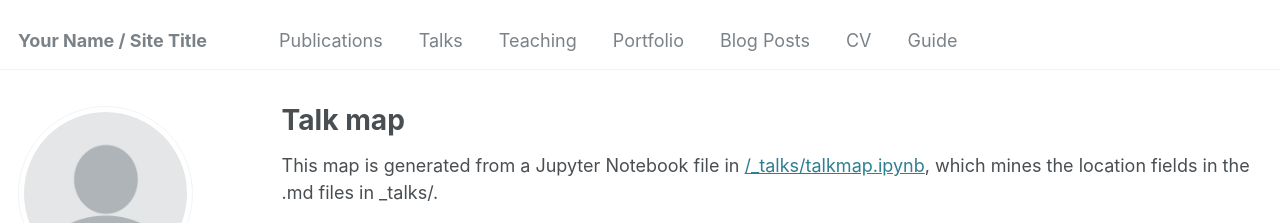
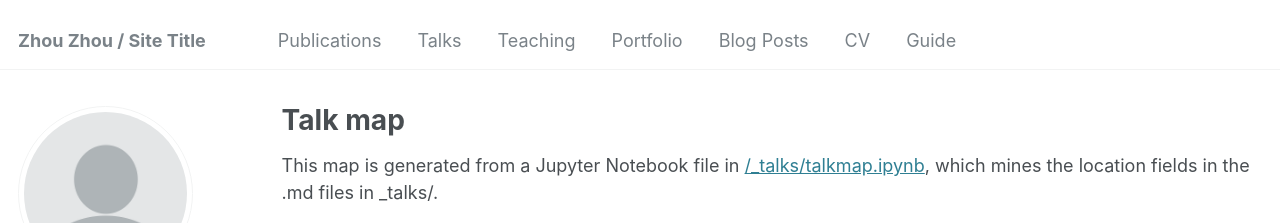
Before and after one commit to zhouzhou38/zhouzhou38.github.io, a Jekyll site: the page built from _pages/talkmap.html, in a window 1280 px wide. Shown: the top 223 px of the page. Built offline with Jekyll 4.4.1, drawn with Linux system fonts in a browser that asks for light colours; nearby versions of some CDN libraries; some web fonts are replaced.

Commit message:
Update _config.yml

```diff
--- a/_config.yml
+++ b/_config.yml
@@ -8,7 +8,7 @@
 
 # Basic Site Settings
 locale                   : "en-US"
-title                    : "Your Name / Site Title"
+title                    : "Zhou Zhou / Site Title"
 title_separator          : "-"
 name                     : &name "Your Name"
 description              : &description "personal description"
```
